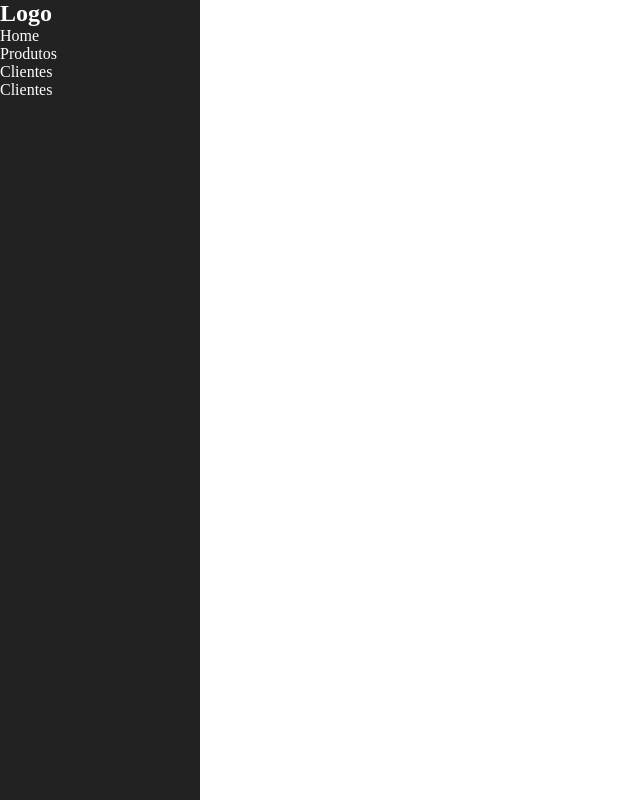
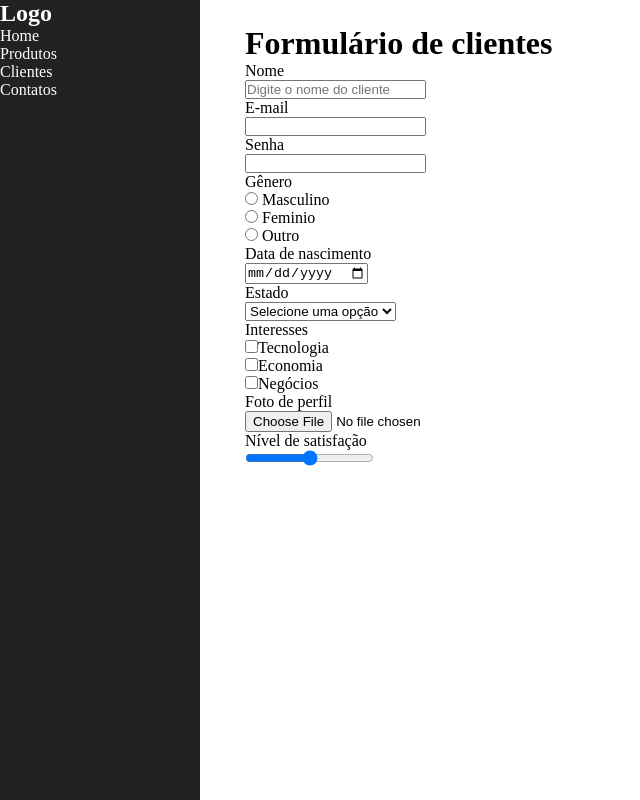
Before and after one commit to JoaoNascimento2024/pogramacaoweb_20251, a plain HTML site: page dashboard/index.html in a window 1280 px wide. Shown: the whole page, without its empty margins (0-640 px from the left). Drawn offline with Linux system fonts and the light colour scheme.

Commit message:
Novos componentes do formulário

```diff
--- a/dashboard/index.html
+++ b/dashboard/index.html
@@ -15,14 +15,58 @@
                 <li><a href="#">Home</a></li>
                 <li><a href="#">Produtos</a></li>
                 <li><a href="#">Clientes</a></li>
-                <li><a href="#">Clientes</a></li>
+                <li><a href="#">Contatos</a></li>
             </ul>
         </nav>
     </aside>
 
-    <main>
+    <main class="content">
+        <!-- Local onde vamos colocar o conteúdo dinâmico do site -->
+        <h1>Formulário de clientes</h1>
+        <form>
+            <label for="nome">Nome</label>
+            <input type="text" id="nome" name="nome" value="" required placeholder="Digite o nome do cliente" maxlength="250">
 
+            <label for="email">E-mail</label>
+            <input type="email" id="email" name="email">
+
+            <label for="senha">Senha</label>
+            <input type="password" id="senha" name="senha">
+
+            <label for="genero">Gênero</label>
+            <label><input type="radio" name="genero" value="masculino"> Masculino </label>
+            <label><input type="radio" name="genero" value="feminino"> Feminio </label>
+            <label><input type="radio" name="genero" value="outro"> Outro </label>
+
+            <label for="nascimento">Data de nascimento</label>
+            <input type="date" id="nascimento" name="nascimento">
+
+            <label for="estado">Estado</label>
+            <select id="estado" name="estado">
+                <option value="">Selecione uma opção</option>
+                <option value="SP">São Paulo</option>
+                <option value="RN">Rio Grande do Norte</option>
+                <option value="BA">Bahia</option>
+            </select>
+
+
+            <label>Interesses</label>
+            <label><input type="checkbox" name="interesses" value="tecnologia">Tecnologia</label>
+            <label><input type="checkbox" name="interesses" value="economia">Economia</label>
+            <label><input type="checkbox" name="interesses" value="negocios">Negócios</label>
+
+            <label for="foto">Foto de perfil</label>
+            <input type="file" id="foto" name="foto">
+
+            <label for="satisfacao">Nível de satisfação</label>
+            <input type="range" id="satisfacao" name="satisfacao" min="0" max="100"
+                    onchange="exibirValorAtual(this.value)">
+            <p id="valor_satisfacao"></p>
+
+        </form>
     </main>
+
+    <script src="script.js"></script>
 
 </body>
 </html>
--- /dev/null
+++ b/dashboard/script.js
@@ -0,0 +1,3 @@
+function exibirValorAtual(valor){
+    document.getElementById("valor_satisfacao").textContent = valor;
+}
--- a/dashboard/style.css
+++ b/dashboard/style.css
@@ -25,3 +25,13 @@ body {
     text-decoration: none;
     display: block;
 }
+
+.content {
+    margin-left: 220px;
+    padding: 25px;
+    width: 100%;
+}
+
+form label {
+    display: block;
+}
```
